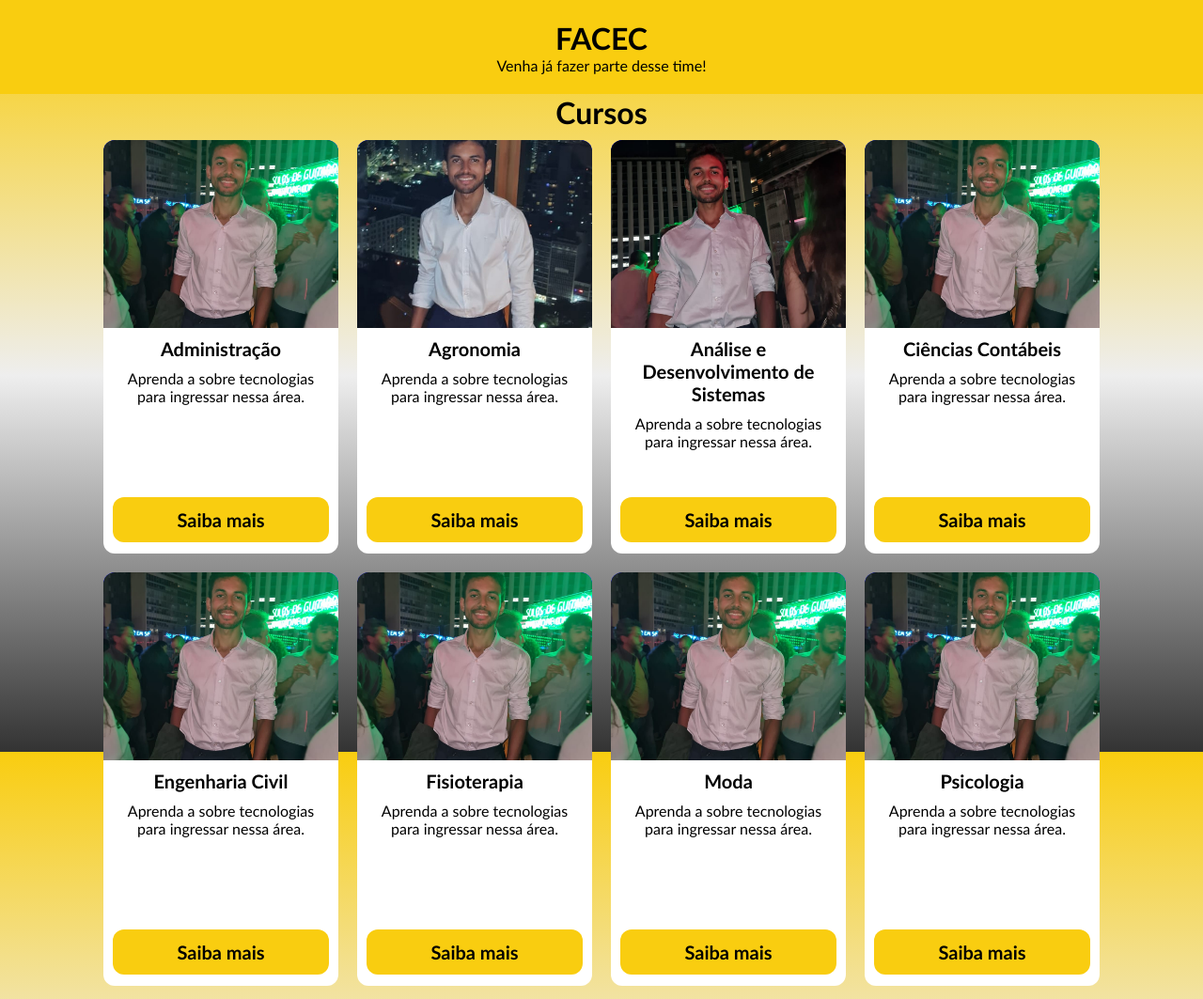
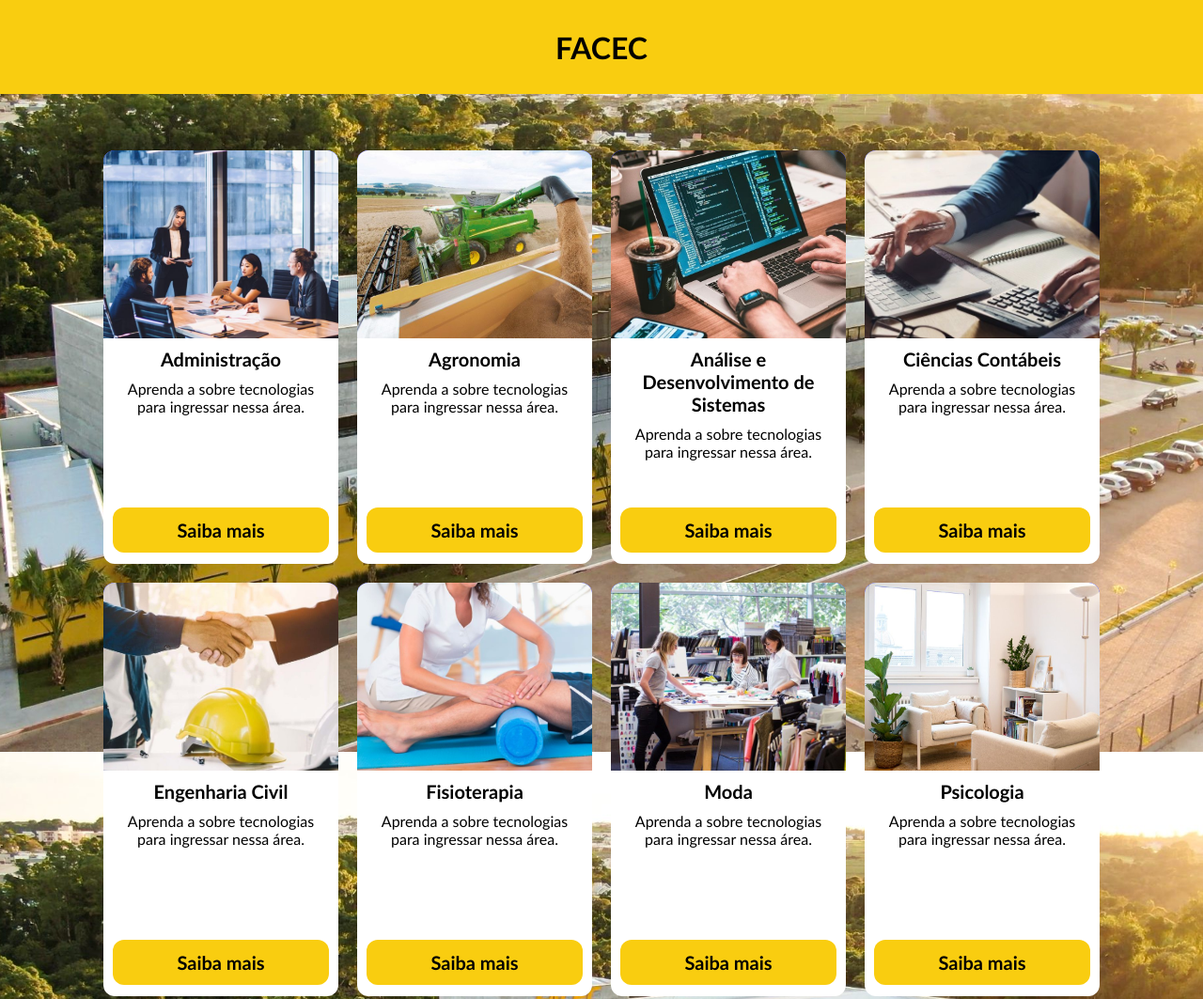
Before and after one commit to luizpaulogroup/facec-05-10-2022, a plain HTML site: page index.html in a window 1280 px wide. Shown: the top 1063 px of the page at 94% size. Drawn offline with Linux system fonts and the light colour scheme.

Commit message:
Atualização

```diff
--- a/index.html
+++ b/index.html
@@ -13,20 +13,15 @@
 
 <body>
 
+    <div id="main">
         <div class="header">
             <h1>FACEC</h1>
-        <p>
-            Venha já fazer parte desse time!
-        </p>
         </div>
 
         <div class="container content">
-
-        <h1 class="title">Cursos</h1>
-
             <div class="cards">
                 <div class="card">
-                <img class="card-img" src="assets/1.jpeg" alt="Imagem do curso">
+                    <img class="card-img" src="assets/administracao.jfif" alt="Imagem do curso">
                     <div class="card-content">
                         <p class="card-title">Administração</p>
                         <p class="card-information">
@@ -39,7 +34,7 @@
                 </div>
 
                 <div class="card">
-                <img class="card-img" src="assets/2.jpeg" alt="Imagem do curso">
+                    <img class="card-img" src="assets/agronomia.jfif" alt="Imagem do curso">
                     <div class="card-content">
                         <p class="card-title">Agronomia</p>
                         <p class="card-information">
@@ -52,7 +47,7 @@
                 </div>
 
                 <div class="card">
-                <img class="card-img" src="assets/3.jpeg" alt="Imagem do curso">
+                    <img class="card-img" src="assets/analise_e_desenvolvimento_de_sistemas.jfif" alt="Imagem do curso">
                     <div class="card-content">
                         <p class="card-title">Análise e Desenvolvimento de Sistemas</p>
                         <p class="card-information">
@@ -65,7 +60,7 @@
                 </div>
 
                 <div class="card">
-                <img class="card-img" src="assets/1.jpeg" alt="Imagem do curso">
+                    <img class="card-img" src="assets/ciencias_contabeis.jfif" alt="Imagem do curso">
                     <div class="card-content">
                         <p class="card-title">Ciências Contábeis</p>
                         <p class="card-information">
@@ -78,7 +73,7 @@
                 </div>
 
                 <div class="card">
-                <img class="card-img" src="assets/1.jpeg" alt="Imagem do curso">
+                    <img class="card-img" src="assets/engenharia_civil.jfif" alt="Imagem do curso">
                     <div class="card-content">
                         <p class="card-title">Engenharia Civil</p>
                         <p class="card-information">
@@ -91,7 +86,7 @@
                 </div>
 
                 <div class="card">
-                <img class="card-img" src="assets/1.jpeg" alt="Imagem do curso">
+                    <img class="card-img" src="assets/fisioterapia.jfif" alt="Imagem do curso">
                     <div class="card-content">
                         <p class="card-title">Fisioterapia</p>
                         <p class="card-information">
@@ -104,7 +99,7 @@
                 </div>
 
                 <div class="card">
-                <img class="card-img" src="assets/1.jpeg" alt="Imagem do curso">
+                    <img class="card-img" src="assets/moda.jfif" alt="Imagem do curso">
                     <div class="card-content">
                         <p class="card-title">Moda</p>
                         <p class="card-information">
@@ -117,7 +112,7 @@
                 </div>
 
                 <div class="card">
-                <img class="card-img" src="assets/1.jpeg" alt="Imagem do curso">
+                    <img class="card-img" src="assets/psicologia.jfif" alt="Imagem do curso">
                     <div class="card-content">
                         <p class="card-title">Psicologia</p>
                         <p class="card-information">
@@ -129,7 +124,6 @@
                     </div>
                 </div>
             </div>
-
         </div>
 
         <div class="container footer">
@@ -137,6 +131,7 @@
                 Feito por <a href="https://www.instagram.com/luizpaulogroupdev/" target="_blank">@luizpaulogroup</a>
             </p>
         </div>
+    </div>
 
     <script src="script.js"></script>
 
--- a/style.css
+++ b/style.css
@@ -8,7 +8,11 @@ html {
 }
 
 body{
-    background-image: linear-gradient(to bottom, #F9CD10, #EEE, #333);
+    /* background-image: linear-gradient(to bottom, #F9CD10, #EEE, #333); */
+    /* background-image: linear-gradient(to bottom, #F9CD10, #EEE, #333); */
+    /* background: #eb01a5;
+    background-image: url(./assets/facec.jpg); */
+    background: url(./assets/facec.jpg) no-repeat left top, linear-gradient(#eb01a5, #d13531);
     background-repeat: no-repeat;
     background-size: cover;
     height: 100%;
@@ -38,7 +42,7 @@ body{
 }
 
 .content{
-    /* background-color: red; */
+    margin-top: 50px;
 }
 
 .cards{
@@ -108,7 +112,7 @@ body{
 }
 
 .footer{
-    height: 200px;
+    height: 100px;
     margin-top: 50px;
     background-color: #333;
     text-align: center;
```
Also changed, not shown: assets/1.jpeg (deleted), assets/2.jpeg (deleted), assets/3.jpeg (deleted), assets/administracao.jfif (added), assets/agronomia.jfif (added), assets/analise_e_desenvolvimento_de_sistemas.jfif (added), assets/ciencias_contabeis.jfif (added), assets/engenharia_civil.jfif (added), assets/facec.jpg (added), assets/fisioterapia.jfif (added), assets/moda.jfif (added), assets/psicologia.jfif (added). Lines whose indentation alone changed are shown as unchanged.
